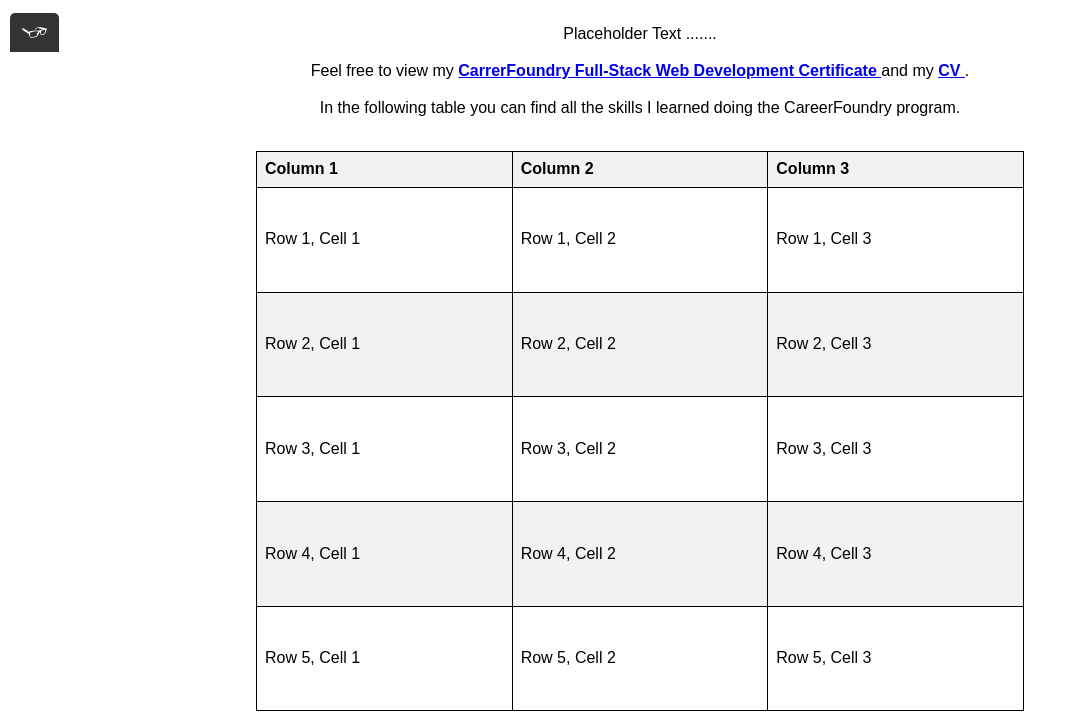
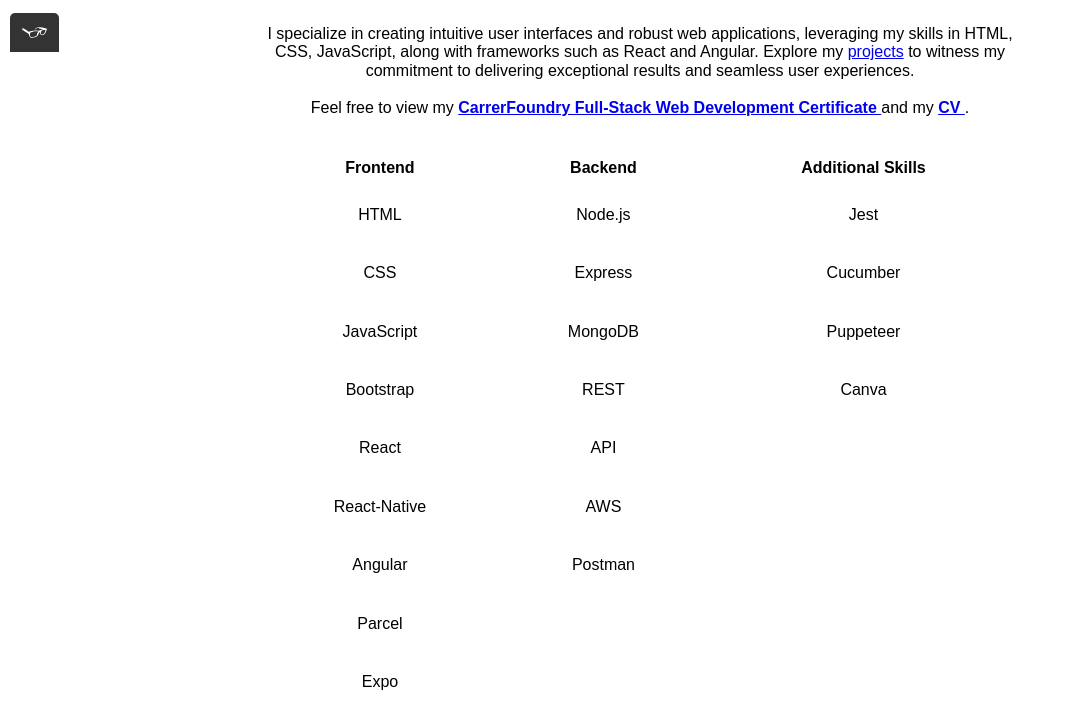
Before and after one commit to JohannaSah/portfolio, a plain HTML site: page index.html in a window 1280 px wide. Shown: the part 748-1460 px from the top of the page, without its empty margins (0-1077 px from the left). Drawn offline with nearby package versions, Linux system fonts and the light colour scheme; a web font is replaced by a local one.

Commit message:
add: content and style to skills section

```diff
--- a/index.html
+++ b/index.html
@@ -238,7 +238,11 @@
             <div class="section-content language-choice eng active">
                 <h1> About me </h1>
                 <p>
-                    Placeholder Text .......
+                  I specialize in creating intuitive user interfaces and robust web applications, leveraging my skills in HTML, CSS, JavaScript, along with frameworks such as React and Angular. Explore my
+
+                  <a href="#projects">projects</a>
+
+                  to witness my commitment to delivering exceptional results and seamless user experiences.
 
                   <br> <br>
 
@@ -252,57 +256,73 @@
                   <a href="files/CV-Johanna_Sahlberg_eng.pdf" target="_blank" >
                     <span class="highlight"> CV </span>
                   </a>.
-
-                    <br> <br>
-
-                    In the following table you can find all the skills I learned doing the CareerFoundry program.
                 </p>
 
                 <br>
 
-                <!-- Placeholder table -->
                 <table>
                   <thead>
                     <tr>
-                        <th>Column 1</th>
-                        <th>Column 2</th>
-                        <th>Column 3</th>
+                      <th>Frontend</th>
+                      <th>Backend</th>
+                      <th>Additional Skills</th>
                     </tr>
                   </thead>
                   <tbody>
                     <tr>
-                        <td>Row 1, Cell 1</td>
-                        <td>Row 1, Cell 2</td>
-                        <td>Row 1, Cell 3</td>
+                      <td>HTML</td>
+                      <td>Node.js</td>
+                      <td>Jest</td>
                     </tr>
                     <tr>
-                        <td>Row 2, Cell 1</td>
-                        <td>Row 2, Cell 2</td>
-                        <td>Row 2, Cell 3</td>
+                      <td>CSS</td>
+                      <td>Express</td>
+                      <td>Cucumber</td>
                     </tr>
                     <tr>
-                        <td>Row 3, Cell 1</td>
-                        <td>Row 3, Cell 2</td>
-                        <td>Row 3, Cell 3</td>
+                      <td>JavaScript</td>
+                      <td>MongoDB</td>
+                      <td>Puppeteer</td>
                     </tr>
                     <tr>
-                        <td>Row 4, Cell 1</td>
-                        <td>Row 4, Cell 2</td>
-                        <td>Row 4, Cell 3</td>
+                      <td>Bootstrap</td>
+                      <td>REST</td>
+                      <td>Canva</td>
                     </tr>
                     <tr>
-                        <td>Row 5, Cell 1</td>
-                        <td>Row 5, Cell 2</td>
-                        <td>Row 5, Cell 3</td>
+                      <td>React</td>
+                      <td>API</td>
+                      <td></td>
+                    </tr>
+                    <tr>
+                      <td>React-Native</td>
+                      <td>AWS</td>
+                      <td></td>
+                    </tr>
+                    <tr>
+                      <td>Angular</td>
+                      <td>Postman</td>
+                      <td></td>
+                    </tr>
+                    <tr>
+                      <td>Parcel</td>
+                      <td></td>
+                      <td></td>
+                    </tr>
+                    <tr>
+                      <td>Expo</td>
+                      <td></td>
+                      <td></td>
                     </tr>
                   </tbody>
                 </table>
             </div>
 
             <div class="section-content language-choice ger">
-                <h1> Kompetenzen </h1>
+                <h1> Über mich </h1>
                 <p >
-                    Platzhalter Text .......
+                  Ich habe mich darauf spezialisiert, intuitive Benutzeroberflächen und robuste Webanwendungen zu erstellen und dabei meine Kenntnisse in HTML, CSS, JavaScript sowie Frameworks wie React und Angular zu nutzen.
+                  Erkunden Sie meine <a href="#projects">Projekte</a> und überzeugen Sie sich von meinem Engagement, herausragende Ergebnisse und nahtlose Benutzererfahrungen zu bieten.
 
                     <br> <br>
 
@@ -316,57 +336,72 @@
                     <a href="files/CV-Johanna_Sahlberg_ger.pdf" target="_blank" >
                       <span class="highlight"> Lebenslauf </span>
                     </a>.
-
-                    <br> <br>
-
-                    In der folgnden Tabelle sind sind jene Kopmetenzen, welche ich im CareerFoundry Kurs gelernt habe, aufgelistet.
                 </p>
 
                 <br>
 
-                <!-- Placeholder table -->
                 <table>
                   <thead>
                     <tr>
-                        <th>Column 1</th>
-                        <th>Column 2</th>
-                        <th>Column 3</th>
+                      <th>Frontend</th>
+                      <th>Backend</th>
+                      <th>Additional Skills</th>
                     </tr>
                   </thead>
                   <tbody>
                     <tr>
-                        <td>Row 1, Cell 1</td>
-                        <td>Row 1, Cell 2</td>
-                        <td>Row 1, Cell 3</td>
+                      <td>HTML</td>
+                      <td>Node.js</td>
+                      <td>Jest</td>
                     </tr>
                     <tr>
-                        <td>Row 2, Cell 1</td>
-                        <td>Row 2, Cell 2</td>
-                        <td>Row 2, Cell 3</td>
+                      <td>CSS</td>
+                      <td>Express</td>
+                      <td>Cucumber</td>
                     </tr>
                     <tr>
-                        <td>Row 3, Cell 1</td>
-                        <td>Row 3, Cell 2</td>
-                        <td>Row 3, Cell 3</td>
+                      <td>JavaScript</td>
+                      <td>MongoDB</td>
+                      <td>Puppeteer</td>
                     </tr>
                     <tr>
-                        <td>Row 4, Cell 1</td>
-                        <td>Row 4, Cell 2</td>
-                        <td>Row 4, Cell 3</td>
+                      <td>Bootstrap</td>
+                      <td>REST</td>
+                      <td>Canva</td>
                     </tr>
                     <tr>
-                        <td>Row 5, Cell 1</td>
-                        <td>Row 5, Cell 2</td>
-                        <td>Row 5, Cell 3</td>
+                      <td>React</td>
+                      <td>API</td>
+                      <td></td>
+                    </tr>
+                    <tr>
+                      <td>React-Native</td>
+                      <td>AWS</td>
+                      <td></td>
+                    </tr>
+                    <tr>
+                      <td>Angular</td>
+                      <td>Postman</td>
+                      <td></td>
+                    </tr>
+                    <tr>
+                      <td>Parcel</td>
+                      <td></td>
+                      <td></td>
+                    </tr>
+                    <tr>
+                      <td>Expo</td>
+                      <td></td>
+                      <td></td>
                     </tr>
                   </tbody>
                 </table>
             </div>
 
             <div class="section-content language-choice swe">
-                <h1> Kompetenser </h1>
+                <h1> Om mig </h1>
                 <p>
-                    Placeholder Text .......
+                  Jag är specialiserad på att skapa intuitiva interfaces och robusta webbapplikationer genom att använda mina kunskaper inom HTML, CSS, JavaScript, tillsammans med frameworks som React och Angular. Utforska mina <a href="#projects">projekt</a> för att uppleva mitt engagemang för att leverera exceptionella resultat och sömlösa användarupplevelser.
 
                     <br> <br>
 
@@ -380,48 +415,63 @@
                     <a href="files/CV-Johanna_Sahlberg_swe.pdf" target="_blank" >
                       <span class="highlight"> CV </span>
                     </a>.
-
-                    <br> <br>
-
-                    I följande tabell är de kompetanser jag lärde mig i Careerfoundry kursen upplistade.
                 </p>
 
                 <br>
 
-                <!-- Placeholder table -->
                 <table>
                   <thead>
                     <tr>
-                        <th>Column 1</th>
-                        <th>Column 2</th>
-                        <th>Column 3</th>
+                      <th>Frontend</th>
+                      <th>Backend</th>
+                      <th>Additional Skills</th>
                     </tr>
                   </thead>
                   <tbody>
                     <tr>
-                        <td>Row 1, Cell 1</td>
-                        <td>Row 1, Cell 2</td>
-                        <td>Row 1, Cell 3</td>
+                      <td>HTML</td>
+                      <td>Node.js</td>
+                      <td>Jest</td>
                     </tr>
                     <tr>
-                        <td>Row 2, Cell 1</td>
-                        <td>Row 2, Cell 2</td>
-                        <td>Row 2, Cell 3</td>
+                      <td>CSS</td>
+                      <td>Express</td>
+                      <td>Cucumber</td>
                     </tr>
                     <tr>
-                        <td>Row 3, Cell 1</td>
-                        <td>Row 3, Cell 2</td>
-                        <td>Row 3, Cell 3</td>
+                      <td>JavaScript</td>
+                      <td>MongoDB</td>
+                      <td>Puppeteer</td>
                     </tr>
                     <tr>
-                        <td>Row 4, Cell 1</td>
-                        <td>Row 4, Cell 2</td>
-                        <td>Row 4, Cell 3</td>
+                      <td>Bootstrap</td>
+                      <td>REST</td>
+                      <td>Canva</td>
                     </tr>
                     <tr>
-                        <td>Row 5, Cell 1</td>
-                        <td>Row 5, Cell 2</td>
-                        <td>Row 5, Cell 3</td>
+                      <td>React</td>
+                      <td>API</td>
+                      <td></td>
+                    </tr>
+                    <tr>
+                      <td>React-Native</td>
+                      <td>AWS</td>
+                      <td></td>
+                    </tr>
+                    <tr>
+                      <td>Angular</td>
+                      <td>Postman</td>
+                      <td></td>
+                    </tr>
+                    <tr>
+                      <td>Parcel</td>
+                      <td></td>
+                      <td></td>
+                    </tr>
+                    <tr>
+                      <td>Expo</td>
+                      <td></td>
+                      <td></td>
                     </tr>
                   </tbody>
                 </table>
--- a/styles.css
+++ b/styles.css
@@ -289,17 +289,8 @@
 }
 
 #skills th, td {
-    border: 1px solid black;
     padding: 8px;
-    text-align: left;
-}
-
-#skills thead th {
-    background-color: #f2f2f2;
-}
-
-#skills tbody tr:nth-child(even) {
-    background-color: #f2f2f2;
+    text-align: center;
 }
 
 /* Projects section styles */
```
Lines whose indentation alone changed are shown as unchanged.
